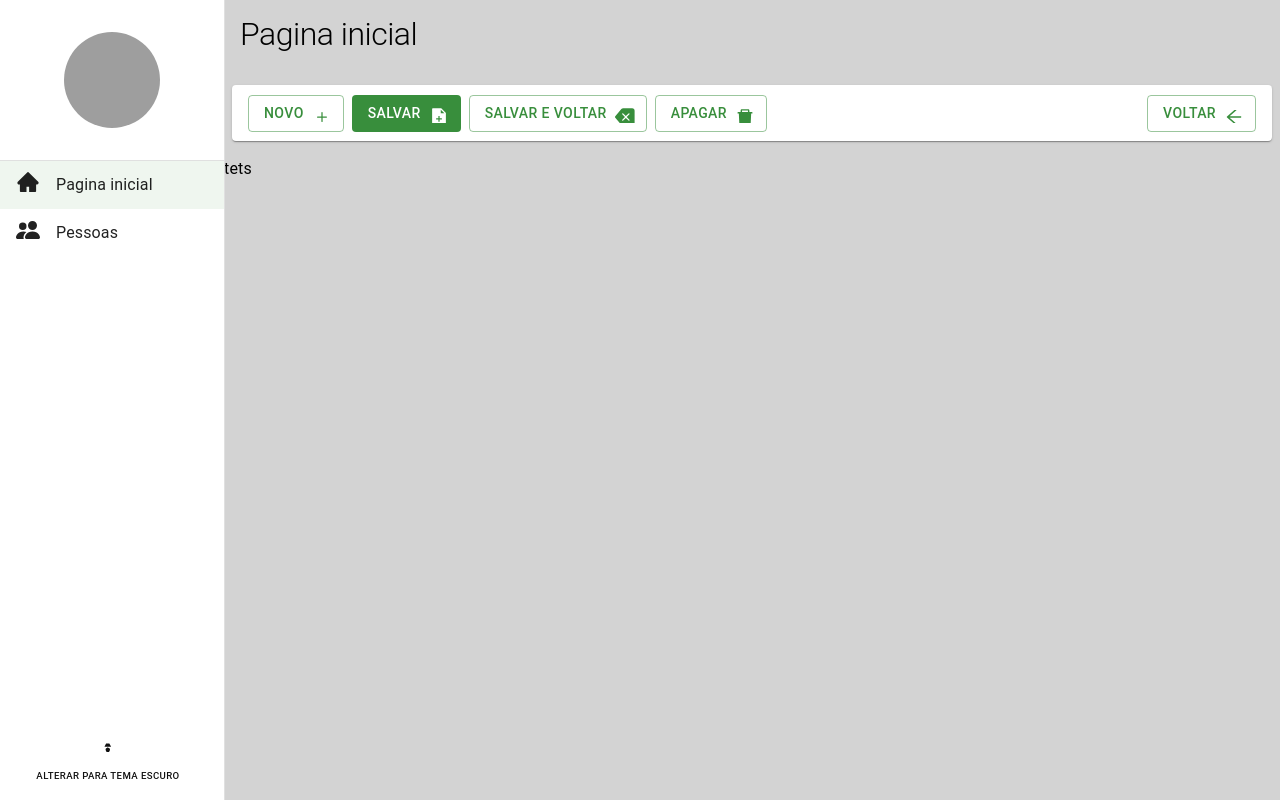
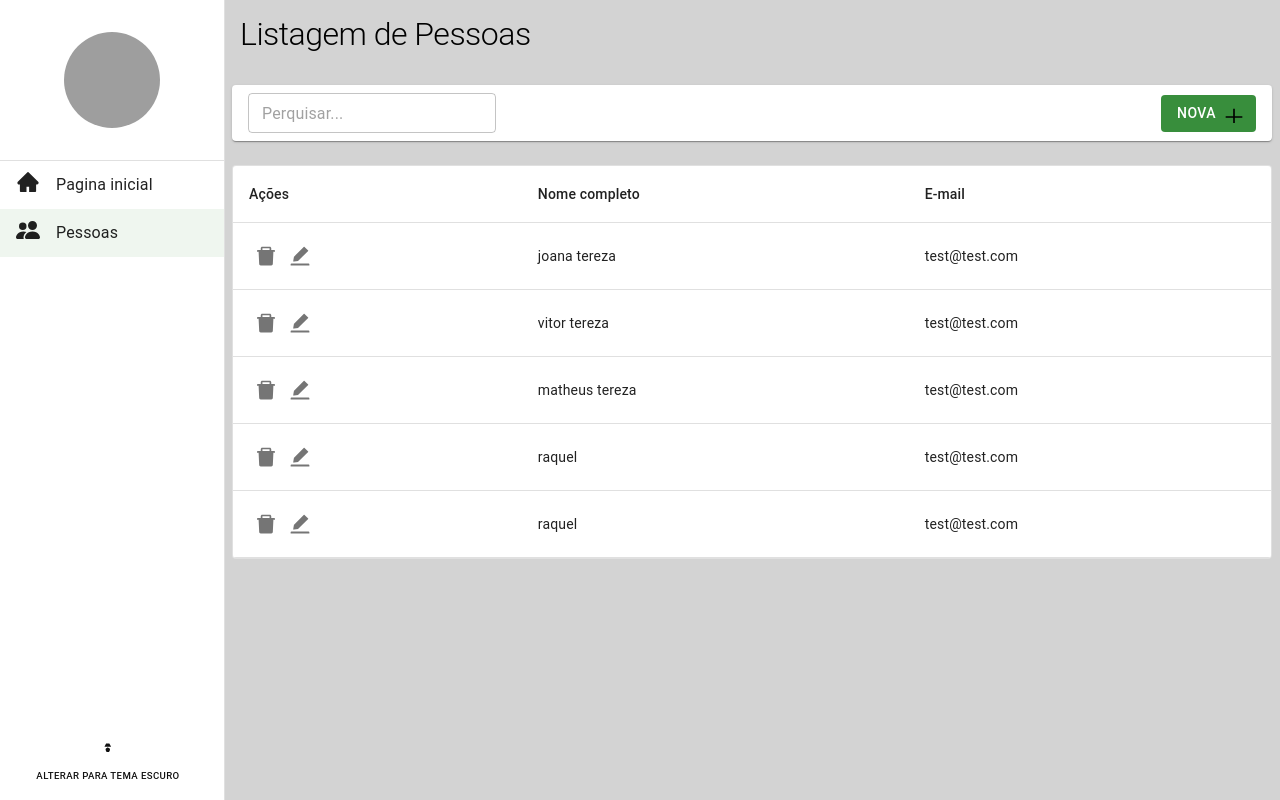
Before and after one commit to LeandroSantosP/Project-Cadratos, a React (Vite) app: page /pessoas in a window 1280 px wide. Before the commit this address led to /pagina-inicial. Built offline with nearby package versions, Linux system fonts and the light colour scheme; data requests are answered from the project's data file; grey boxes are pictures that could not be loaded.

Commit message:
feat: Pagina de listagem de pessoas compluida

```diff
--- a/mock/database.json
+++ b/mock/database.json
@@ -1,31 +1,32 @@
 {
   "pessoas": [
     {
-      "id": 1,
-      "name": "leandro"
-    },
-    {
-      "id": 2,
-      "name": "maria"
-    },
-    {
-      "id": 3
-    },
-    {
       "id": 10,
-      "completeName": "leandro pereira dos santos",
+      "completeName": "joana tereza",
       "email": "test@test.com",
       "cityId": 2000
     },
     {
       "id": 11,
-      "completeName": "joao santos ",
+      "completeName": "vitor tereza",
       "email": "test@test.com",
       "cityId": 2000
     },
     {
-      "id": 5,
-      "completeName": "maria tereza",
+      "id": 12,
+      "completeName": "matheus tereza",
+      "email": "test@test.com",
+      "cityId": 2000
+    },
+    {
+      "id": 15,
+      "completeName": "raquel ",
+      "email": "test@test.com",
+      "cityId": 2000
+    },
+    {
+      "id": 17,
+      "completeName": "raquel ",
       "email": "test@test.com",
       "cityId": 2000
     }
--- /dev/null
+++ b/src/pages/Pessoas/DetalhesDePessoas.tsx
@@ -0,0 +1,74 @@
+import { LinearProgress } from '@mui/material';
+import React, { useEffect, useState } from 'react'
+import { useNavigate, useParams } from 'react-router-dom';
+import { BarraDeFerramentasDeDetalhes } from '../../shared/components';
+import { LayoutDefault } from '../../shared/layouts';
+import { PessoasServices, IDetalhePessoa } from '../../shared/services/api/pessoas/PessoasServises';
+
+export const DetalhesDePessoas: React.FC = () => {
+  const { id = 'nova' } = useParams<'id'>();
+  const [userInfos, setUserInfos] = useState<IDetalhePessoa>();
+  const [isLoading, setIsLoading] = useState(false);
+  const [title, setTitle] = useState('')
+  const navigate = useNavigate();
+
+
+  useEffect(() => {
+    setIsLoading(true)
+    if (id !== 'nova') {
+      PessoasServices.getById(Number(id))
+        .then(result => {
+          setIsLoading(false);
+          if (result instanceof Error) {
+            alert(result.message);
+            navigate('/pessoas/');
+          } else {
+            setTitle(result.completeName)
+            setUserInfos(result);
+          }
+        })
+    }
+  }, [id]);
+
+  const handleSave = () => {
+    console.log("save")
+  }
+
+
+  const handleDelete = (id: number) => {
+    if (confirm('Realmente deseja apagar?')) {
+      PessoasServices.deleteById(id)
+        .then(result => {
+          if (result instanceof Error) {
+            alert(result.message)
+          } else {
+            alert('Registro apagado com sucesso!');
+            navigate('/pessoas/')
+          }
+        });
+    }
+  }
+
+
+  return (
+    <LayoutDefault
+      title={id == 'nova' ? 'Nova Pessoa' : `Editando: ${title}`}
+      toolBar={
+        <BarraDeFerramentasDeDetalhes
+          showBtnSaveAndBack
+          showSkeletons
+          showBtnNew={id !== 'nova'}
+          showBtnDelete={id !== 'nova'}
+          textNewBtn='Nova'
+
+          onClickSave={() => handleSave()}
+          onClickSaveAndBack={() => { }}
+          onClickBack={() => navigate('/pessoas/')}
+          onClickDelete={() => handleDelete(Number(id))}
+          onClickNew={() => navigate('/pessoas/detalhe/nova')}
+        />}>
+      {isLoading && <LinearProgress variant='indeterminate' />}
+      <p>detalhes</p>
+    </LayoutDefault>
+  )
+}
--- a/src/pages/Pessoas/ListagemDePessoas.tsx
+++ b/src/pages/Pessoas/ListagemDePessoas.tsx
@@ -1,71 +1,147 @@
+import { Alert, Icon, IconButton, LinearProgress, Pagination, Paper, Table, TableBody, TableCell, TableContainer, TableFooter, TableHead, TableRow } from '@mui/material'
 import React, { useEffect, useMemo, useState } from 'react'
-import { PessoasServices } from '../../shared/services/api/pessoas/PessoasServises'
+import { Navigate, useNavigate, useSearchParams } from 'react-router-dom'
+import { AiFillDelete, AiFillEdit } from 'react-icons/ai'
+import { IListagemPessoas, PessoasServices } from '../../shared/services/api/pessoas/PessoasServises'
+import { BarraDeFerramentasListagem } from '../../shared/components'
 import { LayoutDefault } from '../../shared/layouts'
-import { BarraDeFerramentasListagem } from '../../shared/components'
-import { useSearchParams } from 'react-router-dom'
-import { Typography, useTheme } from '@mui/material'
-import { Box } from '@mui/system'
+import { useDebounce } from '../../shared/hooks'
+import { Box } from '@mui/system';
+import { Environment } from '../../shared/environment'
 
-interface IListagemPessoas {
-   id: number;
-   completeName: string;
-   email: string;
-   cityId: number;
-}
 
 export const ListagemDePessoas: React.FC = () => {
+   const [peaploInfos, setPeaploInfos] = useState<IListagemPessoas[] | null>([]);
    const [searchParams, setSearchParams] = useSearchParams();
-   const [peaploInfos, setPeaploInfos ] = useState<IListagemPessoas[] | null>([]);
+   const [totalCount, setTotalCount] = useState<number>(0);
+   const [isLoading, setIsLoading] = useState<boolean>(true);
+   const { debounce } = useDebounce();
+   const navigate = useNavigate();
 
    const search = useMemo(() => {
-      return searchParams.get('busca') || '';
+      return searchParams.get('search') || '';
    }, [searchParams]);
 
-   const theme = useTheme()
+
+   const page = useMemo(() => {
+      return Number(searchParams.get('page') || '1');
+   }, [searchParams]);
+
 
    useEffect(() => {
+      setIsLoading(true);
 
-      PessoasServices.getAll(1, search)
+      debounce(() => {
+         PessoasServices.getAll(page, search)
             .then(response => {
-            if(response instanceof Error){
+               setIsLoading(false);
+               if (response instanceof Error) {
                   alert(response.message);
                   setPeaploInfos(null);
                } else {
                   setPeaploInfos(response.data);
+                  setTotalCount(response.totalCount);
                }
             })
+      });
 
-   }, [search])
+   }, [search, page]);
+
+   const handleDelete = (id: number) => {
+
+      if (confirm('Realmente deseja apagar?')) {
+         PessoasServices.deleteById(id)
+            .then(result => {
+               if (result instanceof Error) {
+                  alert(result.message)
+               } else {
+                  setPeaploInfos(oldinfos => [ ...oldinfos.filter(oldinfo => oldinfo.id !== id) ]);
+                  alert('Registro apagado com sucesso!');
+               }
+            });
+      }
+   }
+
 
    return (
+      <>
          <LayoutDefault title='Listagem de Pessoas'
-         toolBar={<BarraDeFerramentasListagem
+            toolBar={
+               <BarraDeFerramentasListagem
                textSearched={search}
-            handleSearchChange={text => setSearchParams({ busca: text }, { replace: true })}
+               handleSearchChange={text => setSearchParams({ search: text, page: '1' }, { replace: true })}
                showSearchFilder
                textButtom='Nova'
+               handleClickBtn={(() => navigate(`/pessoas/detalhe/nova`))}
             />}>
-         <Box
-            bgcolor={theme.palette.background.paper}
-            alignItems='flex-start'
-            gap={1}
-            display='flex'
-            flexWrap={'wrap'}
-            marginX={1}
-            borderRadius={1}
-            padding={2}
+            {isLoading ? (
+               <Box sx={{ width: '100%' }}>
+                  <LinearProgress color='primary' />
+               </Box>
+            ) : (
+
+               <TableContainer
+                  component={Paper}
+                  variant='outlined'
+                  sx={{
+                     margin: 1,
+                     width: 'auto',
+                  }}
                >
-            {peaploInfos?.map(peaplo => (
-               <Box
-                  key={peaplo.id}
-                  bgcolor={theme.palette.background.default}
-                  padding={3}
-                  borderRadius={1}
-               >
-                  <Typography>NomeCompleto: <br /> {peaplo.completeName}</Typography>
-               </Box>
+                  <Table>
+                     <TableHead>
+                        <TableRow>
+                           <TableCell>Ações</TableCell>
+                           <TableCell>Nome completo</TableCell>
+                           <TableCell>E-mail</TableCell>
+                        </TableRow>
+                     </TableHead>
+
+                     <TableBody>
+                        {peaploInfos && peaploInfos?.map(info => (
+                           <TableRow key={info.id}>
+                              <TableCell>
+                                 <IconButton size='small' onClick={() => handleDelete(info.id)}>
+                                    <Icon><AiFillDelete /></Icon>
+                                 </IconButton>
+                                 <IconButton size='small' onClick={() => navigate(`/pessoas/detalhe/${info.id}`)}>
+                                    <Icon><AiFillEdit /></Icon>
+                                 </IconButton>
+                              </TableCell>
+                              <TableCell>{info.completeName}</TableCell>
+                              <TableCell>{info.email}</TableCell>
+                           </TableRow>
                         ))}
-         </Box>
+                     </TableBody>
+                     <TableFooter>
+                        {peaploInfos?.length === 0 && !isLoading && (
+                           <TableRow>
+                              <TableCell colSpan={3}>
+                                 <Alert severity="warning">
+                                    {Environment.LISTAGEM_VAZIA}
+                                 </Alert>
+                              </TableCell>
+                           </TableRow>
+                        )}
+                        {(!isLoading && totalCount > 0 && totalCount > Environment.LIMITE_DE_LINHAS) && (
+                           <TableRow>
+                              <TableCell colSpan={3}>
+                                 <Pagination
+                                    page={page}
+                                    count={Math.ceil(totalCount / Environment.LIMITE_DE_LINHAS)}
+                                    onChange={(_, newPage) =>
+                                       setSearchParams({ search, page: newPage.toString() }, { replace: true })}
+                                 />
+                              </TableCell>
+                           </TableRow>
+                        )}
+                     </TableFooter>
+                  </Table>
+               </TableContainer>
+            )}
+
          </LayoutDefault>
+
+      </>
    )
 }
--- a/src/pages/index.ts
+++ b/src/pages/index.ts
@@ -1,2 +1,3 @@
 export * from './dashboard/DashBoard'
 export * from './Pessoas/ListagemDePessoas'
+export * from './Pessoas/DetalhesDePessoas'
--- a/src/routes/index.tsx
+++ b/src/routes/index.tsx
@@ -1,6 +1,6 @@
 import { useEffect } from "react";
+import { DashBoard, ListagemDePessoas, DetalhesDePessoas } from "../pages";
 import { Routes, Route, Navigate } from "react-router-dom";
-import { DashBoard, ListagemDePessoas } from "../pages";
 import { useDrawerContext } from "../shared/contexts";
 
 import { BsFillPeopleFill } from 'react-icons/bs'
@@ -20,7 +20,7 @@ export const AppRoutes = () => {
          },
          {
             label: 'Pessoas',
-            path: '/cidades',
+            path: '/pessoas',
             icon: <BsFillPeopleFill />,
          },
       ]);
@@ -29,8 +29,8 @@ export const AppRoutes = () => {
    return (
       <Routes>
          <Route path="/pagina-inicial" element={<DashBoard />} />
-         <Route path="/cidades" element={<ListagemDePessoas />} />
-         {/* <Route path="/cidades/detalhe/:id" element={<ListagemDeCidades />} /> */}
+         <Route path="/pessoas" element={<ListagemDePessoas />} />
+         <Route path="/pessoas/detalhe/:id" element={<DetalhesDePessoas />} />
 
          <Route path="*" element={<Navigate to="/pagina-inicial"/>} />
       </Routes>
--- a/src/shared/environment/index.ts
+++ b/src/shared/environment/index.ts
@@ -3,7 +3,7 @@ export const Environment = {
     *Define a quantidade de linha a ser carregada por padrão nas listagens
    */
 
-   LIMITE_DE_LINHAS: 10,
+   LIMITE_DE_LINHAS: 5,
 
    /**
     * Difina o valor dos placeholders dos inputs
--- a/src/shared/hooks/index.ts
+++ b/src/shared/hooks/index.ts
@@ -1 +1 @@
-export {  };
+export * from './useDebounce';
--- /dev/null
+++ b/src/shared/hooks/useDebounce.ts
@@ -0,0 +1,25 @@
+import { useCallback, useRef } from "react";
+
+
+
+export const useDebounce = (delay = 300, notDelayInFristTime = true ) => {
+
+   const isFristTime = useRef<boolean>(notDelayInFristTime);
+   const debouncing = useRef<NodeJS.Timeout>();
+
+   const debounce = useCallback((func: () => void) => {
+
+      if (isFristTime.current) {
+         isFristTime.current = false;
+         func();
+      } else {
+         if (debouncing.current) {
+            clearTimeout(debouncing.current);
+         }
+         debouncing.current = setTimeout(() => func(), delay);
+      }
+
+   }, [delay]);
+
+   return { debounce };
+}
--- a/src/shared/services/api/pessoas/PessoasServises.ts
+++ b/src/shared/services/api/pessoas/PessoasServises.ts
@@ -1,14 +1,14 @@
 import { Environment } from "../../../environment";
 import { Api } from "../axios-config";
 
-interface IListagemPessoas {
+export interface IListagemPessoas {
    id: number;
    completeName: string;
    email: string;
    cityId: number;
 }
 
-interface IDetalhePessoa {
+export interface IDetalhePessoa {
    id: number;
    completeName: string;
    email: string;
```
Also changed, not shown: src/shared/components/loading/Loading.tsx (added, +9 -0 lines), src/assets/loading.svg (added). Lines whose indentation alone changed are shown as unchanged.
